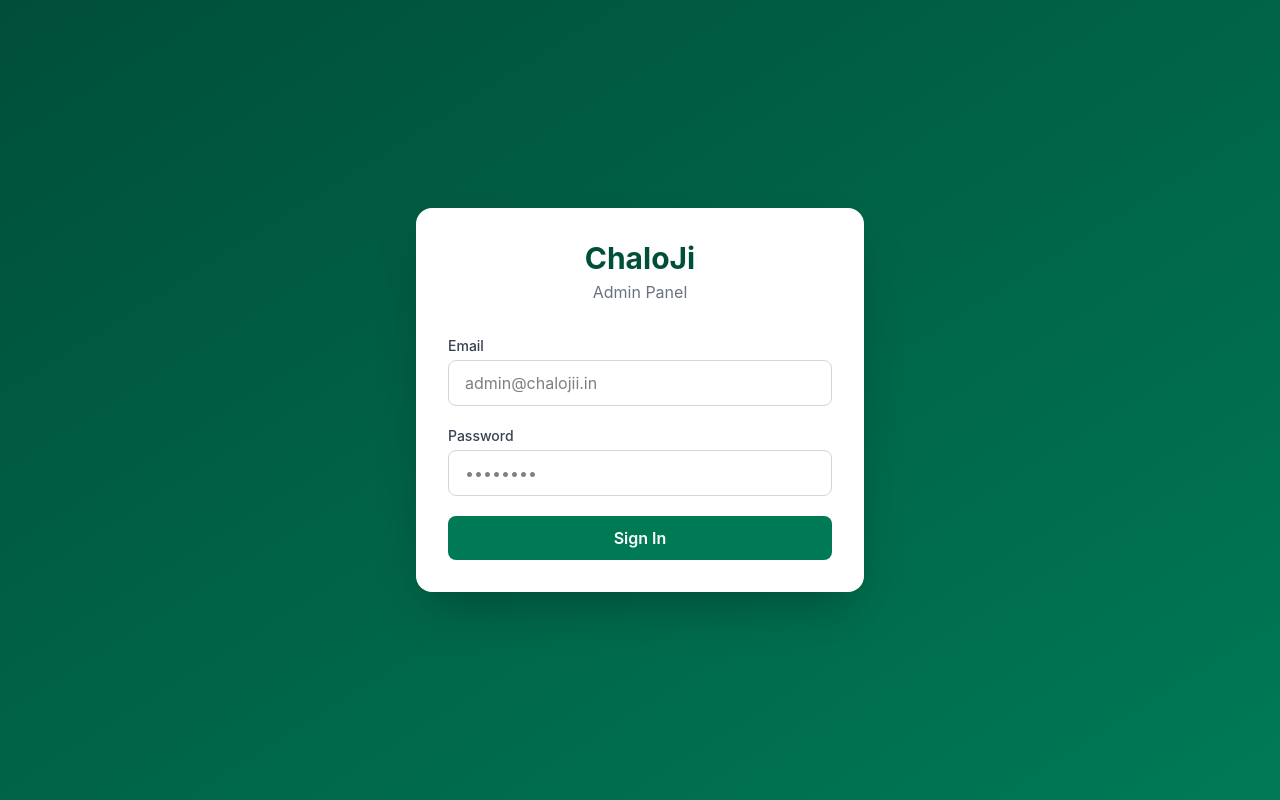
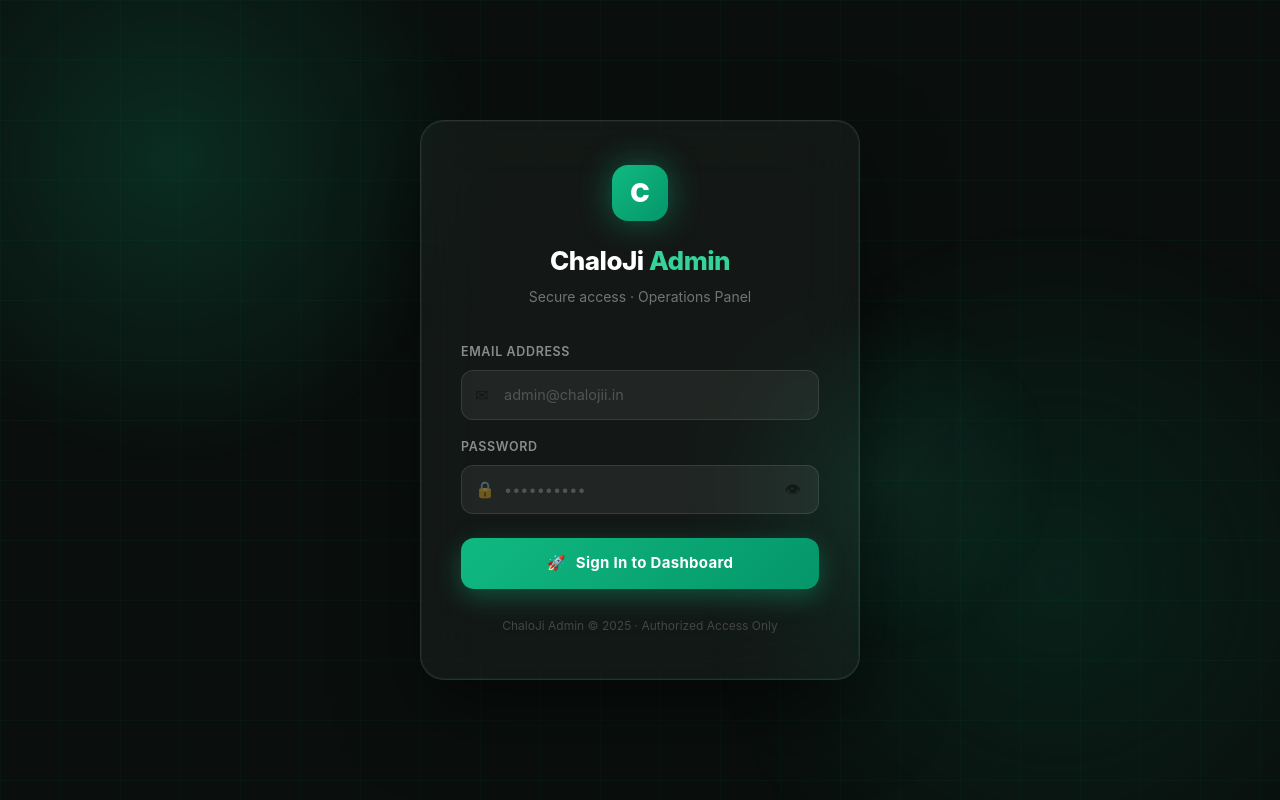
Before and after one commit to shuklaji-coder/chaloji-admin-website-, a React (Vite) app: page /login in a window 1280 px wide. Built offline with nearby package versions, Linux system fonts and the light colour scheme; no server answers.

Commit message:
feat: premium dark login page + firestore rules update

```diff
--- a/src/pages/Login.tsx
+++ b/src/pages/Login.tsx
@@ -1,151 +1,304 @@
 import { useState } from 'react';
-
 import { useNavigate } from 'react-router-dom';
-
 import { useAuth } from '../AuthContext';
 
-
-
 export default function Login() {
-
   const { login } = useAuth();
   const navigate = useNavigate();
 
   const [email, setEmail] = useState('');
-
   const [password, setPassword] = useState('');
-
+  const [showPassword, setShowPassword] = useState(false);
   const [error, setError] = useState('');
-
   const [loading, setLoading] = useState(false);
 
-
-
-  const handleSubmit = async (e: any) => {
-
+  const handleSubmit = async (e: React.FormEvent) => {
     e.preventDefault();
-
     setError('');
-
     setLoading(true);
-
     try {
-
       await login(email, password);
       navigate('/');
-
     } catch (err: any) {
-
       setError(err.message || 'Login failed');
-
     } finally {
-
       setLoading(false);
-
     }
-
   };
 
+  return (
+    <div className="min-h-screen relative flex items-center justify-center overflow-hidden bg-[#0a0f0d]">
 
-
-  return (
-
-    <div className="min-h-screen flex items-center justify-center bg-gradient-to-br from-emerald-900 to-emerald-700">
-
-      <div className="bg-white rounded-2xl shadow-2xl p-8 w-full max-w-md">
-
-        <div className="text-center mb-8">
-
-          <h1 className="text-3xl font-bold text-emerald-900">ChaloJi</h1>
-
-          <p className="text-gray-500 mt-1">Admin Panel</p>
-
+      {/* ── Animated gradient orbs ── */}
+      <div style={{
+        position: 'absolute', inset: 0, overflow: 'hidden', pointerEvents: 'none',
+      }}>
+        <div style={{
+          position: 'absolute', top: '-15%', left: '-10%',
+          width: 600, height: 600, borderRadius: '50%',
+          background: 'radial-gradient(circle, rgba(16,185,129,0.18) 0%, transparent 70%)',
+          animation: 'floatOrb 8s ease-in-out infinite',
+        }} />
+        <div style={{
+          position: 'absolute', bottom: '-20%', right: '-10%',
+          width: 700, height: 700, borderRadius: '50%',
+          background: 'radial-gradient(circle, rgba(5,150,105,0.14) 0%, transparent 70%)',
+          animation: 'floatOrb 10s ease-in-out infinite reverse',
+        }} />
+        <div style={{
+          position: 'absolute', top: '40%', left: '55%',
+          width: 350, height: 350, borderRadius: '50%',
+          background: 'radial-gradient(circle, rgba(52,211,153,0.09) 0%, transparent 70%)',
+          animation: 'floatOrb 12s ease-in-out infinite 2s',
+        }} />
       </div>
 
+      {/* ── Grid pattern overlay ── */}
+      <div style={{
+        position: 'absolute', inset: 0,
+        backgroundImage: `linear-gradient(rgba(16,185,129,0.04) 1px, transparent 1px),
+                          linear-gradient(90deg, rgba(16,185,129,0.04) 1px, transparent 1px)`,
+        backgroundSize: '60px 60px',
+        pointerEvents: 'none',
+      }} />
 
+      {/* ── Card ── */}
+      <div style={{
+        position: 'relative', zIndex: 10,
+        width: '100%', maxWidth: 440,
+        margin: '0 16px',
+        background: 'rgba(255,255,255,0.04)',
+        border: '1px solid rgba(255,255,255,0.10)',
+        borderRadius: 24,
+        backdropFilter: 'blur(32px)',
+        WebkitBackdropFilter: 'blur(32px)',
+        boxShadow: '0 32px 80px rgba(0,0,0,0.5), 0 0 0 1px rgba(16,185,129,0.08) inset',
+        padding: '44px 40px',
+        animation: 'slideUp 0.55s cubic-bezier(0.16,1,0.3,1) both',
+      }}>
 
-        <form onSubmit={handleSubmit} className="space-y-5">
-
-          {error && (
-
-            <div className="bg-red-50 text-red-700 px-4 py-3 rounded-lg text-sm border border-red-200">
-
-              {error}
-
+        {/* Logo */}
+        <div style={{ textAlign: 'center', marginBottom: 36 }}>
+          <div style={{
+            display: 'inline-flex', alignItems: 'center', justifyContent: 'center',
+            width: 56, height: 56, borderRadius: 16,
+            background: 'linear-gradient(135deg, #10b981, #059669)',
+            boxShadow: '0 0 32px rgba(16,185,129,0.45)',
+            marginBottom: 20,
+          }}>
+            <span style={{ fontSize: 26, fontWeight: 900, color: '#fff', lineHeight: 1 }}>C</span>
+          </div>
+          <h1 style={{
+            fontSize: 26, fontWeight: 800, letterSpacing: '-0.5px',
+            color: '#fff', margin: 0,
+          }}>
+            ChaloJi <span style={{ color: '#34d399' }}>Admin</span>
+          </h1>
+          <p style={{ color: 'rgba(255,255,255,0.4)', fontSize: 14, marginTop: 6 }}>
+            Secure access · Operations Panel
+          </p>
         </div>
 
+        {/* Error Banner */}
+        {error && (
+          <div style={{
+            background: 'rgba(239,68,68,0.12)',
+            border: '1px solid rgba(239,68,68,0.3)',
+            borderRadius: 12,
+            padding: '12px 16px',
+            marginBottom: 20,
+            display: 'flex', alignItems: 'center', gap: 10,
+            animation: 'slideUp 0.3s ease both',
+          }}>
+            <span style={{ fontSize: 16 }}>⚠️</span>
+            <span style={{ color: '#fca5a5', fontSize: 13.5, fontWeight: 500 }}>{error}</span>
+          </div>
         )}
 
+        {/* Form */}
+        <form onSubmit={handleSubmit} style={{ display: 'flex', flexDirection: 'column', gap: 18 }}>
 
-
+          {/* Email */}
           <div>
-
-            <label className="block text-sm font-medium text-gray-700 mb-1">Email</label>
-
+            <label style={{
+              display: 'block', fontSize: 12.5, fontWeight: 600,
+              color: 'rgba(255,255,255,0.5)', letterSpacing: '0.05em',
+              textTransform: 'uppercase', marginBottom: 8,
+            }}>
+              Email Address
+            </label>
+            <div style={{ position: 'relative' }}>
+              <span style={{
+                position: 'absolute', left: 14, top: '50%', transform: 'translateY(-50%)',
+                fontSize: 16, opacity: 0.4, pointerEvents: 'none',
+              }}>✉</span>
               <input
-
                 type="email"
-
                 required
-
                 value={email}
-
                 onChange={(e) => setEmail(e.target.value)}
-
-              className="w-full px-4 py-2.5 border border-gray-300 rounded-lg focus:ring-2 focus:ring-emerald-500 focus:border-emerald-500 outline-none"
-
                 placeholder="admin@chalojii.in"
-
+                style={{
+                  width: '100%', boxSizing: 'border-box',
+                  paddingLeft: 42, paddingRight: 16,
+                  paddingTop: 13, paddingBottom: 13,
+                  background: 'rgba(255,255,255,0.06)',
+                  border: '1px solid rgba(255,255,255,0.1)',
+                  borderRadius: 12, outline: 'none',
+                  color: '#fff', fontSize: 14.5,
+                  transition: 'border-color 0.2s, background 0.2s',
+                }}
+                onFocus={e => {
+                  e.target.style.borderColor = 'rgba(16,185,129,0.6)';
+                  e.target.style.background = 'rgba(16,185,129,0.08)';
+                }}
+                onBlur={e => {
+                  e.target.style.borderColor = 'rgba(255,255,255,0.1)';
+                  e.target.style.background = 'rgba(255,255,255,0.06)';
+                }}
               />
-
+            </div>
           </div>
 
-
-
+          {/* Password */}
           <div>
-
-            <label className="block text-sm font-medium text-gray-700 mb-1">Password</label>
-
+            <label style={{
+              display: 'block', fontSize: 12.5, fontWeight: 600,
+              color: 'rgba(255,255,255,0.5)', letterSpacing: '0.05em',
+              textTransform: 'uppercase', marginBottom: 8,
+            }}>
+              Password
+            </label>
+            <div style={{ position: 'relative' }}>
+              <span style={{
+                position: 'absolute', left: 14, top: '50%', transform: 'translateY(-50%)',
+                fontSize: 16, opacity: 0.4, pointerEvents: 'none',
+              }}>🔒</span>
               <input
-
-              type="password"
-
+                type={showPassword ? 'text' : 'password'}
                 required
-
                 value={password}
-
                 onChange={(e) => setPassword(e.target.value)}
-
-              className="w-full px-4 py-2.5 border border-gray-300 rounded-lg focus:ring-2 focus:ring-emerald-500 focus:border-emerald-500 outline-none"
-
-              placeholder="••••••••"
-
+                placeholder="••••••••••"
+                style={{
+                  width: '100%', boxSizing: 'border-box',
+                  paddingLeft: 42, paddingRight: 48,
+                  paddingTop: 13, paddingBottom: 13,
+                  background: 'rgba(255,255,255,0.06)',
+                  border: '1px solid rgba(255,255,255,0.1)',
+                  borderRadius: 12, outline: 'none',
+                  color: '#fff', fontSize: 14.5,
+                  transition: 'border-color 0.2s, background 0.2s',
+                }}
+                onFocus={e => {
+                  e.target.style.borderColor = 'rgba(16,185,129,0.6)';
+                  e.target.style.background = 'rgba(16,185,129,0.08)';
+                }}
+                onBlur={e => {
+                  e.target.style.borderColor = 'rgba(255,255,255,0.1)';
+                  e.target.style.background = 'rgba(255,255,255,0.06)';
+                }}
               />
-
+              <button
+                type="button"
+                onClick={() => setShowPassword(!showPassword)}
+                style={{
+                  position: 'absolute', right: 12, top: '50%',
+                  transform: 'translateY(-50%)',
+                  background: 'none', border: 'none', cursor: 'pointer',
+                  fontSize: 16, opacity: 0.45, padding: '4px 6px',
+                  transition: 'opacity 0.2s',
+                }}
+                onMouseEnter={e => (e.currentTarget.style.opacity = '0.8')}
+                onMouseLeave={e => (e.currentTarget.style.opacity = '0.45')}
+                tabIndex={-1}
+              >
+                {showPassword ? '🙈' : '👁'}
+              </button>
+            </div>
           </div>
 
-
-
+          {/* Submit */}
           <button
-
             type="submit"
-
             disabled={loading}
-
-            className="w-full bg-emerald-700 text-white py-2.5 rounded-lg font-semibold hover:bg-emerald-800 transition-colors disabled:opacity-50"
-
+            style={{
+              marginTop: 6,
+              width: '100%',
+              padding: '14px 0',
+              background: loading
+                ? 'rgba(16,185,129,0.5)'
+                : 'linear-gradient(135deg, #10b981, #059669)',
+              border: 'none',
+              borderRadius: 13,
+              color: '#fff',
+              fontSize: 15,
+              fontWeight: 700,
+              letterSpacing: '0.02em',
+              cursor: loading ? 'not-allowed' : 'pointer',
+              boxShadow: loading ? 'none' : '0 8px 24px rgba(16,185,129,0.35)',
+              transition: 'all 0.2s',
+              display: 'flex', alignItems: 'center', justifyContent: 'center', gap: 10,
+            }}
+            onMouseEnter={e => {
+              if (!loading) {
+                e.currentTarget.style.boxShadow = '0 12px 32px rgba(16,185,129,0.5)';
+                e.currentTarget.style.transform = 'translateY(-1px)';
+              }
+            }}
+            onMouseLeave={e => {
+              e.currentTarget.style.boxShadow = '0 8px 24px rgba(16,185,129,0.35)';
+              e.currentTarget.style.transform = 'translateY(0)';
+            }}
           >
-
-            {loading ? 'Signing in...' : 'Sign In'}
-
+            {loading ? (
+              <>
+                <span style={{
+                  width: 18, height: 18, border: '2.5px solid rgba(255,255,255,0.3)',
+                  borderTopColor: '#fff', borderRadius: '50%',
+                  display: 'inline-block',
+                  animation: 'spin 0.7s linear infinite',
+                }} />
+                Signing in...
+              </>
+            ) : (
+              <>
+                <span>🚀</span>
+                Sign In to Dashboard
+              </>
+            )}
           </button>
 
         </form>
 
+        {/* Footer */}
+        <p style={{
+          textAlign: 'center', marginTop: 28,
+          fontSize: 12, color: 'rgba(255,255,255,0.2)',
+        }}>
+          ChaloJi Admin © 2025 · Authorized Access Only
+        </p>
       </div>
 
+      {/* ── Keyframes ── */}
+      <style>{`
+        @keyframes floatOrb {
+          0%, 100% { transform: translateY(0px) scale(1); }
+          50% { transform: translateY(-30px) scale(1.04); }
+        }
+        @keyframes slideUp {
+          from { opacity: 0; transform: translateY(28px); }
+          to   { opacity: 1; transform: translateY(0); }
+        }
+        @keyframes spin {
+          to { transform: rotate(360deg); }
+        }
+        input::placeholder { color: rgba(255,255,255,0.22); }
+        input:-webkit-autofill {
+          -webkit-box-shadow: 0 0 0 100px #0f1f19 inset !important;
+          -webkit-text-fill-color: #fff !important;
+        }
+      `}</style>
     </div>
-
   );
-
 }
```
Lines whose indentation alone changed are shown as unchanged.
